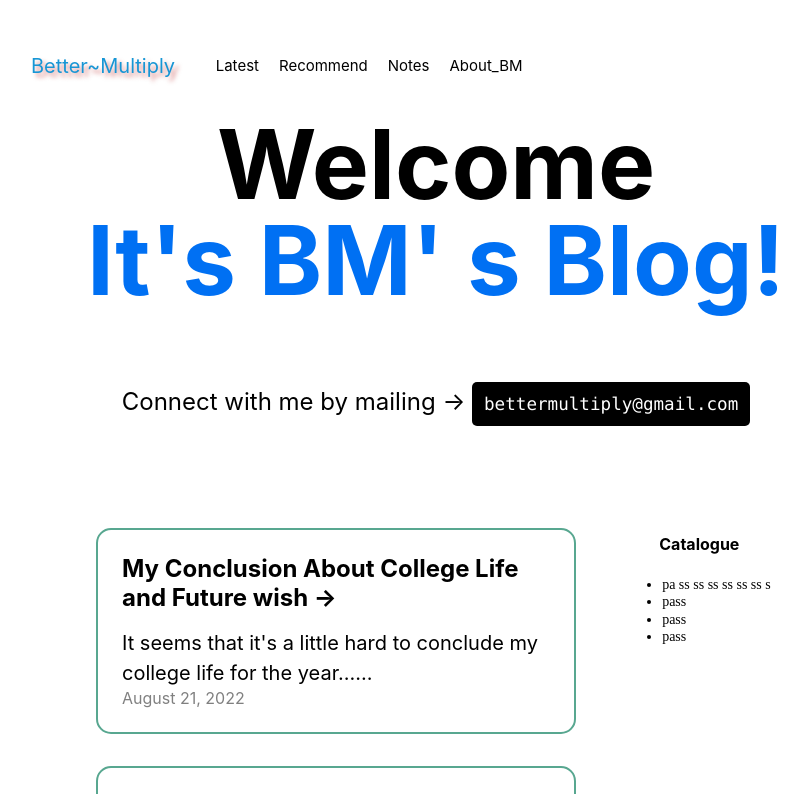
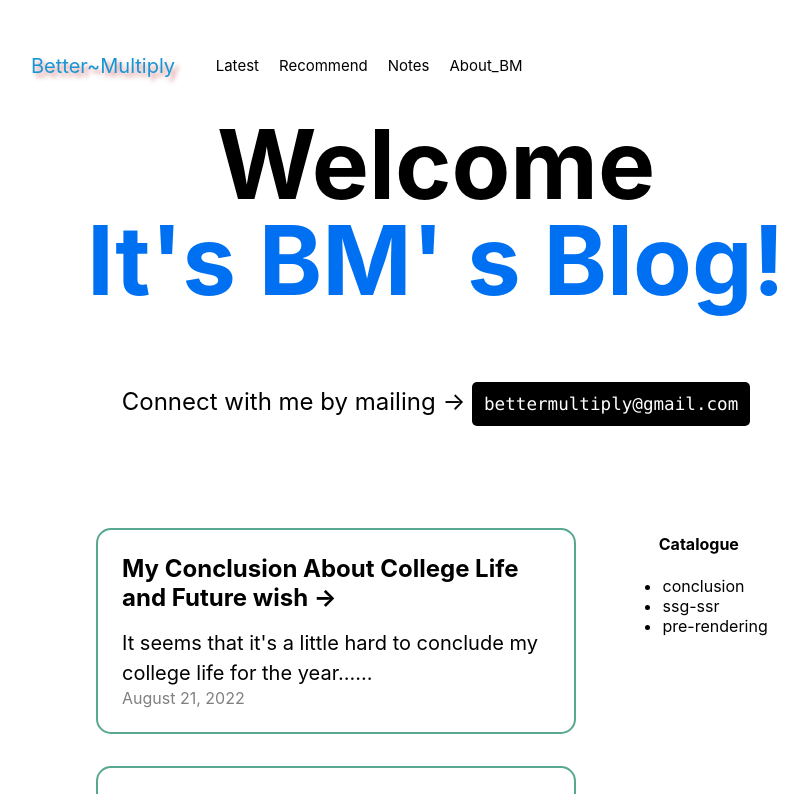
Before and after one commit to bettermultiply/BMBlog, a Next.js app: page / in a window 1280 px wide. Shown: the top 794 px of the page, without its empty margins (204-1012 px from the left). Built offline with nearby package versions, Linux system fonts and the light colour scheme.

Commit message:
new catalogue

```diff
--- a/components/Directory.js
+++ b/components/Directory.js
@@ -2,12 +2,12 @@ import Date from "./date";
 import Catalogue from "./catalogue";
 import styles from '../styles/Directory.module.css'
 
-export function Direc({ allPostsData }) {
+export function Direc({ allPostsData, allIds }) {
     return (
         <div className={styles.Catalogue}>
             <div className={styles.grid}>
             {allPostsData.map(({ id, content, date, title }) => (
-            <a href={`posts/${id}`} className={styles.card}>
+            <a href={`posts/${id}`} className={styles.card}  key={id}>
                 <h2>{title} &rarr;</h2>
                 <p>{content}</p>
                 <font color="grey">
@@ -16,7 +16,7 @@ export function Direc({ allPostsData }) {
             </a>
             ))}
             </div>
-            <Catalogue />
+            <Catalogue allIds={allPostsData}/>
         </div>
     );
 }
--- a/components/catalogue.js
+++ b/components/catalogue.js
@@ -1,14 +1,13 @@
 import styles from "../styles/Catalogue.module.css"
 
-export default function Catalogue() {
+export default function Catalogue({allIds}) {
     return (
         <div className={styles.List}>
             <h4 className={styles.Head}>Catalogue</h4>
             <ul className={styles.UList}>
-                <li className={styles.Items}>pa ss ss ss ss ss ss s</li>
-                <li className={styles.Items}>pass</li>
-                <li className={styles.Items}>pass</li>
-                <li className={styles.Items}>pass</li>
+                {allIds.map(({id,c,s,i}) => (
+                <li key={id}>{id}</li>
+                ))}
             </ul>
         </div>
     );
--- a/package.json
+++ b/package.json
@@ -14,7 +14,7 @@
     "fs": "^0.0.1-security",
     "gray-matter": "^4.0.3",
     "mdx-bundler": "^9.0.1",
-    "next": "latest",
+    "next": "^12.2.5",
     "react": "17.0.2",
     "react-dom": "17.0.2",
     "remark": "^14.0.2",
--- a/pages/index.js
+++ b/pages/index.js
@@ -1,26 +1,27 @@
 import Head from 'next/head'
 import Image from 'next/image'
 import styles from '../styles/Home.module.css'
-import { getSortedPostsData } from '../lib/posts';
+import { getSortedPostsData, getAllPostIds } from '../lib/posts';
 import { Direc } from '../components/directory';
-
 
 //gteStaticProps提供静态渲染服务
 //若要使用服务器端渲染应该构建函数getServerSideProps
 //仅当需要预渲染必须在请求时获取其数据的页面时才应使用
 export async function getStaticProps() {
   const allPostsData = getSortedPostsData();
+  const allIds = getAllPostIds();
   return {
     props: {
       allPostsData,
+      allIds,
     },
   };
 }
 
 
-export default function Home({ allPostsData }) {
+export default function Home({ allPostsData, allIds }) {
   return (
-    <div className={styles.container}>
+    <html className={styles.container}>
       <Head>
         <title>BMBlog</title>
         <meta name="description" content="Generated by BetterMultiply" />
@@ -51,7 +52,7 @@ export default function Home({ allPostsData }) {
           <code className={styles.code}>bettermultiply@gmail.com</code>
         </p>
         <div className={styles.Content}>
-          <Direc allPostsData={allPostsData}/>
+          <Direc allPostsData={allPostsData} allIds={allIds}/>
         </div>
       </main>
 
@@ -67,6 +68,6 @@ export default function Home({ allPostsData }) {
           </span>
         </a>
       </footer>
-    </div>
+    </html>
   )
 }
```
Also changed, not shown: 1 other file (tests, documents, lock files or other folders).
